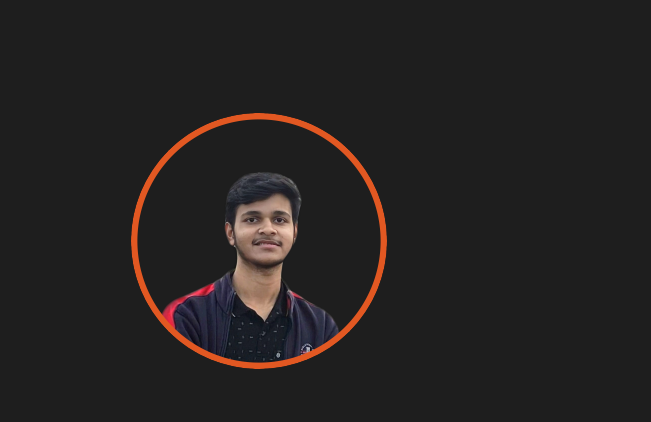
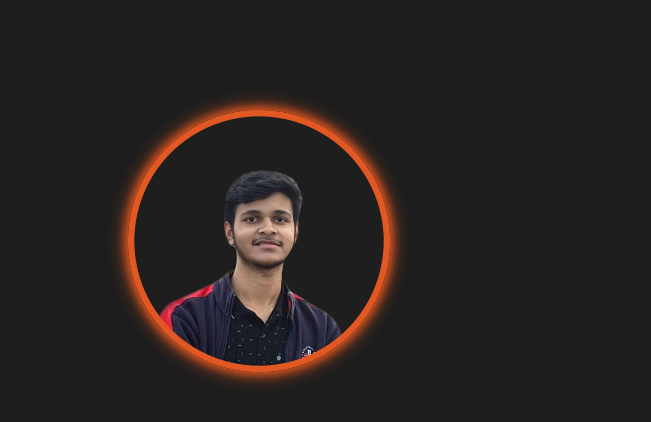
Before and after one commit to Pranjal-Sahu21/personal-portfolio, a plain HTML site: page index.html in a window 1280 px wide. In both pictures the pointer is over the element 259 px from the left and 370 px from the top of the page. Shown: the part 129-551 px from the top of the page, 0-651 px from the left. Drawn offline with Linux system fonts and the light colour scheme.

Commit message:
Minor styling changes

```diff
--- a/style.css
+++ b/style.css
@@ -130,8 +130,13 @@ ul.nav-links li a:hover {
   min-width: 160px;
   min-height: 160px;
   overflow: hidden;
+  transition: all 0.25s;
 }
 
+.hero-img:hover {
+  transform: scale(1.025);
+  box-shadow: 0 0 8px 2px var(--primary), 0 0 15px 6px rgba(226, 88, 34, 0.5);
+}
 .hero-img img {
   width: 100%;
   object-fit: cover;
```
Also changed, not shown: script.js (line endings or trailing spaces).
